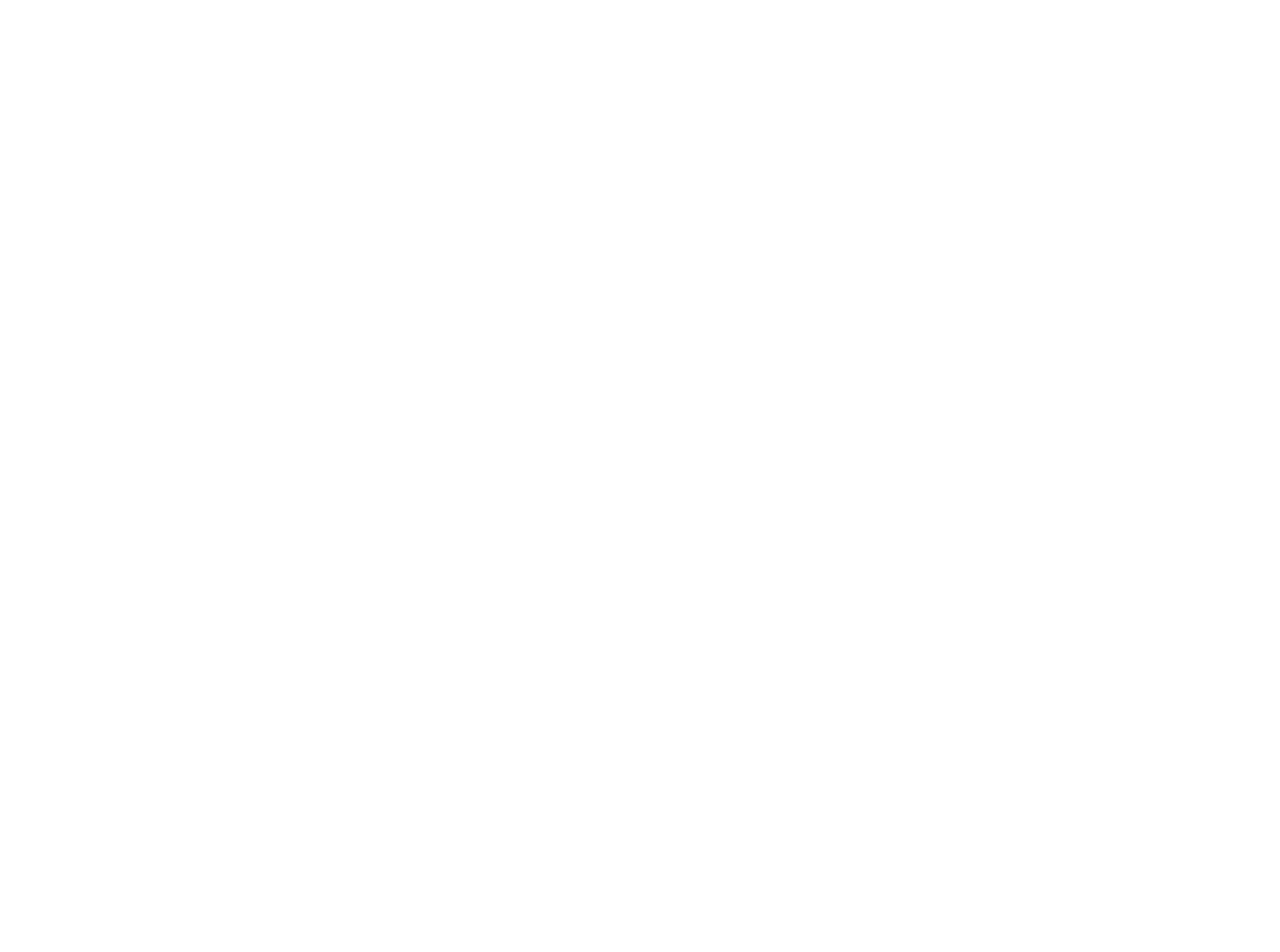
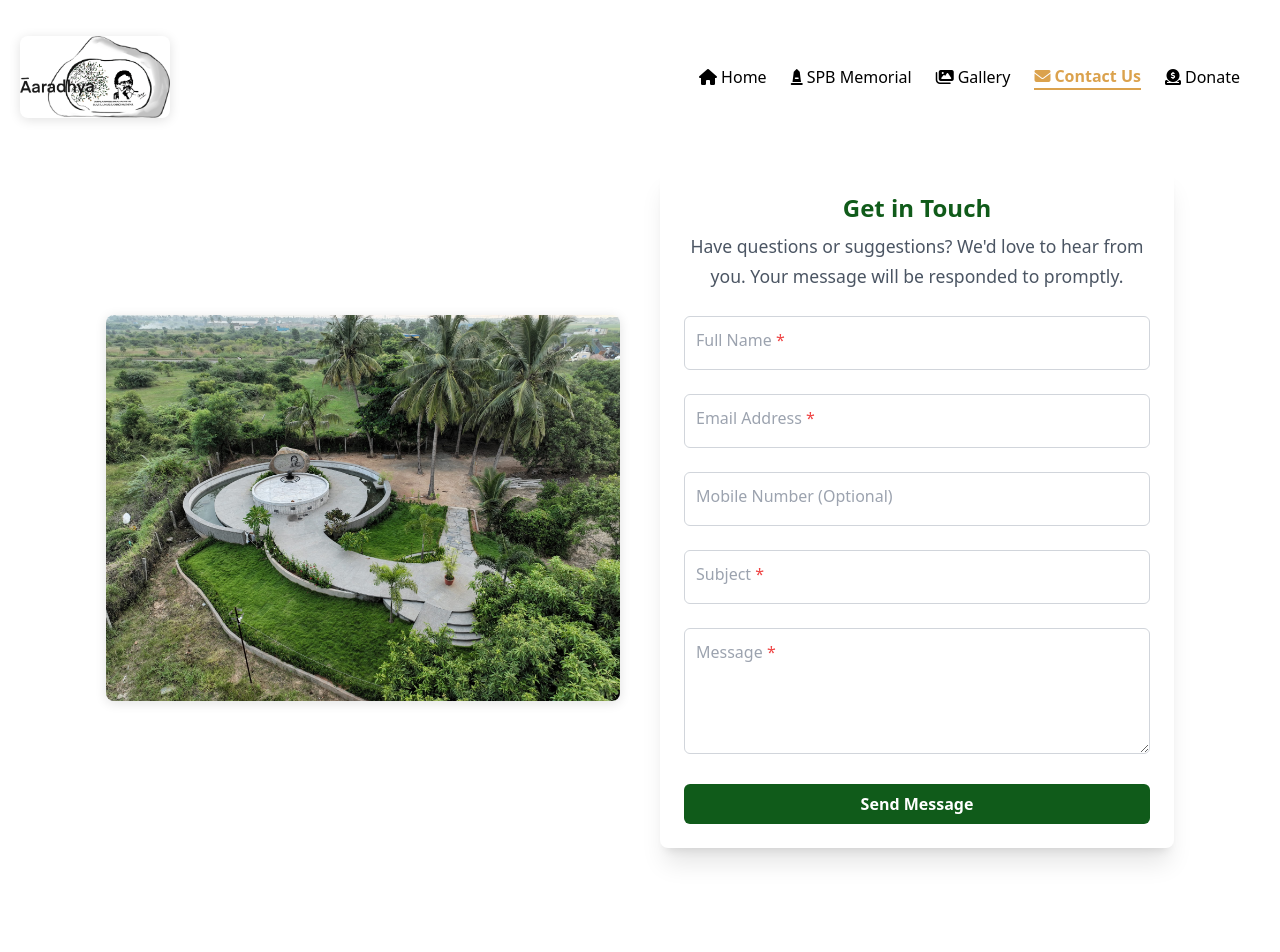
Before and after one commit to TenSketch/Aaradhya-react-frontend, a React (Vite) app: page /contact in a window 1280 px wide. Before the commit this address had no page. Shown: the top 952 px of the page. Before the commit the page ends 800 px from the top, so only its background shows below. Built offline with nearby package versions, Linux system fonts and the light colour scheme.

Commit message:
feat: add Contact page with form handling and styles, update routing and footer links

```diff
--- a/src/App.jsx
+++ b/src/App.jsx
@@ -2,6 +2,7 @@ import { Routes, Route } from 'react-router-dom';
 import LandingPage from './pages/LandingPage/LandingPage';
 import SPBMemorial from './pages/SPBMemorial/SPBMemorial';
 import Gallery from './pages/Gallery/Gallery';
+import Contact from './pages/Contact/Contact';
 
 function App() {
   return (
@@ -9,6 +10,7 @@ function App() {
       <Route path="/" element={<LandingPage />} />
       <Route path="/memorial" element={<SPBMemorial />} />
       <Route path="/gallery" element={<Gallery />} />
+      <Route path="/contact" element={<Contact />} />
     </Routes>
   );
 }
--- a/src/components/Footer/Footer.jsx
+++ b/src/components/Footer/Footer.jsx
@@ -1,4 +1,5 @@
 import React from 'react';
+import { NavLink } from 'react-router-dom';
 import './Footer.css';
 
 const Footer = () => (
@@ -7,10 +8,11 @@ const Footer = () => (
       <div className="col1">
         <h5 className="text-xl font-bold mb-2">Pages</h5>
         <ul>
-          <li><a href="#" className="hover:text-gold">Home</a></li>
-          <li><a href="#memorial" className="hover:text-gold">SPB Memorial</a></li>
-          {/* <li><a href="#" className="hover:text-gold">Board Members</a></li> */}
-          <li><a href="#gallery" className="hover:text-gold">Gallery</a></li>
+          <li><NavLink to="/" className={({ isActive }) => isActive ? 'hover:text-gold font-bold' : 'hover:text-gold'}>Home</NavLink></li>
+          <li><NavLink to="/memorial" className={({ isActive }) => isActive ? 'hover:text-gold font-bold' : 'hover:text-gold'}>SPB Memorial</NavLink></li>
+          {/* <li><NavLink to="/board-members" className={({ isActive }) => isActive ? 'hover:text-gold font-bold' : 'hover:text-gold'}>Board Members</NavLink></li> */}
+          <li><NavLink to="/gallery" className={({ isActive }) => isActive ? 'hover:text-gold font-bold' : 'hover:text-gold'}>Gallery</NavLink></li>
+          <li><NavLink to="/contact" className={({ isActive }) => isActive ? 'hover:text-gold font-bold' : 'hover:text-gold'}>Contact Us</NavLink></li>
           <li><a href="#donate" className="hover:text-gold">Donate</a></li>
         </ul>
       </div>
--- /dev/null
+++ b/src/pages/Contact/Contact.css
@@ -0,0 +1,56 @@
+/* Contact Page Styles (adapted from Aaradhya_Trust/style.css and Tailwind) */
+.contact-page main {
+  padding-top: 120px;
+  padding-bottom: 2rem;
+}
+
+.contact-page .container {
+  max-width: 1100px;
+}
+.contact-page h2 {
+  color: hsl(128, 70%, 21%);
+  font-weight: bold;
+  margin-bottom: 0.5rem;
+}
+.contact-page p {
+  margin-bottom: 1.5rem;
+  font-size: 1.1rem;
+  line-height: 1.7;
+}
+.contact-page form input,
+.contact-page form textarea {
+  font-size: 1rem;
+  background: #fff;
+}
+.contact-page form label {
+  pointer-events: none;
+}
+.contact-page form button {
+  background: hsl(128, 70%, 21%);
+  color: #fff;
+  font-weight: 600;
+  transition: background 0.3s;
+}
+.contact-page form button:hover {
+  background: #105b1a;
+}
+.contact-page img {
+  border-radius: 0.5rem;
+  box-shadow: 0 2px 12px rgba(0,0,0,0.12);
+  max-width: 600px;
+  width: 100%;
+  height: auto;
+  margin-top: 1.5rem;
+  margin-bottom: 1.5rem;
+  display: block;
+}
+@media (min-width: 1024px) {
+  .contact-page .grid.md\:grid-cols-2 > .text-center {
+    display: flex;
+    align-items: center;
+    justify-content: center;
+  }
+}
+.contact-page .text-green-700 {
+  color: #15803d;
+}
--- /dev/null
+++ b/src/pages/Contact/Contact.jsx
@@ -0,0 +1,117 @@
+import React, { useState } from "react";
+import Navbar from "../../components/Navbar/Navbar";
+import Footer from "../../components/Footer/Footer";
+import "./Contact.css";
+
+const initialState = {
+  contact_name: "",
+  contact_email: "",
+  contact_phone: "",
+  contact_subject: "",
+  contact_message: "",
+};
+
+const Contact = () => {
+  const [form, setForm] = useState(initialState);
+  const [submitted, setSubmitted] = useState(false);
+
+  const handleChange = (e) => {
+    setForm({ ...form, [e.target.name]: e.target.value });
+  };
+
+  const handleSubmit = (e) => {
+    e.preventDefault();
+    setSubmitted(true);
+    // Here you would send the form data to your backend or service
+  };
+
+  return (
+    <div className="contact-page">
+      <Navbar />
+      <main className="pt-20">
+        <section className="py-12 bg-white contact-form-section bg-gradient-to-br">
+          <div className="container mx-auto px-4">
+            <div className="grid md:grid-cols-2 gap-10 items-center">
+              {/* Image */}
+              <div className="text-center">
+                <img src={"/src/assets/images/gallery/SPB_Museum-photos-4.jpg"} alt="Contact Us" className="mx-auto max-w-full rounded-md shadow-md" />
+              </div>
+              {/* Form */}
+              <div>
+                <div className="bg-white p-6 shadow-xl rounded-lg">
+                  <h2 className="text-2xl font-bold text-secondary-clr text-center mb-2">Get in Touch</h2>
+                  <p className="text-sm text-gray-600 text-center mb-4">
+                    Have questions or suggestions? We'd love to hear from you. Your message will be responded to promptly.
+                  </p>
+                  {submitted ? (
+                    <div className="text-center py-8">
+                      <h3 className="text-xl font-bold text-green-700 mb-2">Thank You for Your Support!</h3>
+                      <p className="mb-2">Your message has been received. We will get back to you soon.</p>
+                      <p className="text-gray-700">If you have any questions, feel free to contact us:</p>
+                      <p className="text-sm mt-2">
+                        📞 <a href="tel:+919360934646" className="text-blue-600 underline block">97910 14236</a>
+                        📧 <a href="mailto:trustaaradhya@gmail.com" className="text-blue-600 underline">trustaaradhya@gmail.com</a>
+                      </p>
+                    </div>
+                  ) : (
+                    <form className="space-y-6" onSubmit={handleSubmit}>
+                      <div className="relative">
+                        <input type="text" name="contact_name" required minLength={3} maxLength={50}
+                          className="peer w-full px-3 pt-5 pb-2 border border-gray-300 rounded-md focus:outline-none focus:ring-2 focus:ring-secondary-clr"
+                          placeholder=" " value={form.contact_name} onChange={handleChange} />
+                        <label className="absolute text-sm text-gray-500 left-3 top-2 peer-placeholder-shown:top-3 peer-placeholder-shown:text-base peer-placeholder-shown:text-gray-400 peer-focus:top-2 peer-focus:text-sm transition-all">
+                          Full Name <span className="text-red-500">*</span>
+                        </label>
+                      </div>
+                      <div className="relative">
+                        <input type="email" name="contact_email" required
+                          className="peer w-full px-3 pt-5 pb-2 border border-gray-300 rounded-md focus:outline-none focus:ring-2 focus:ring-secondary-clr"
+                          placeholder=" " value={form.contact_email} onChange={handleChange} />
+                        <label className="absolute text-sm text-gray-500 left-3 top-2 peer-placeholder-shown:top-3 peer-placeholder-shown:text-base peer-placeholder-shown:text-gray-400 peer-focus:top-2 peer-focus:text-sm transition-all">
+                          Email Address <span className="text-red-500">*</span>
+                        </label>
+                      </div>
+                      <div className="relative">
+                        <input type="tel" name="contact_phone" pattern="[6-9]\d{9}" maxLength={10}
+                          className="peer w-full px-3 pt-5 pb-2 border border-gray-300 rounded-md focus:outline-none focus:ring-2 focus:ring-secondary-clr"
+                          placeholder=" " value={form.contact_phone} onChange={handleChange} />
+                        <label className="absolute text-sm text-gray-500 left-3 top-2 peer-placeholder-shown:top-3 peer-placeholder-shown:text-base peer-placeholder-shown:text-gray-400 peer-focus:top-2 peer-focus:text-sm transition-all">
+                          Mobile Number (Optional)
+                        </label>
+                      </div>
+                      <div className="relative">
+                        <input type="text" name="contact_subject" required maxLength={100}
+                          className="peer w-full px-3 pt-5 pb-2 border border-gray-300 rounded-md focus:outline-none focus:ring-2 focus:ring-secondary-clr"
+                          placeholder=" " value={form.contact_subject} onChange={handleChange} />
+                        <label className="absolute text-sm text-gray-500 left-3 top-2 peer-placeholder-shown:top-3 peer-placeholder-shown:text-base peer-placeholder-shown:text-gray-400 peer-focus:top-2 peer-focus:text-sm transition-all">
+                          Subject <span className="text-red-500">*</span>
+                        </label>
+                      </div>
+                      <div className="relative">
+                        <textarea name="contact_message" required rows={4}
+                          className="peer w-full px-3 pt-5 pb-2 border border-gray-300 rounded-md focus:outline-none focus:ring-2 focus:ring-secondary-clr"
+                          placeholder=" " value={form.contact_message} onChange={handleChange}></textarea>
+                        <label className="absolute text-sm text-gray-500 left-3 top-2 peer-placeholder-shown:top-3 peer-placeholder-shown:text-base peer-placeholder-shown:text-gray-400 peer-focus:top-2 peer-focus:text-sm transition-all">
+                          Message <span className="text-red-500">*</span>
+                        </label>
+                      </div>
+                      <div>
+                        <button type="submit"
+                          className="w-full bg-secondary text-white py-2 px-4 rounded-md hover:bg-green-800 transition">
+                          Send Message
+                        </button>
+                      </div>
+                    </form>
+                  )}
+                </div>
+              </div>
+            </div>
+          </div>
+        </section>
+      </main>
+      <Footer />
+    </div>
+  );
+};
+
+export default Contact;
```
